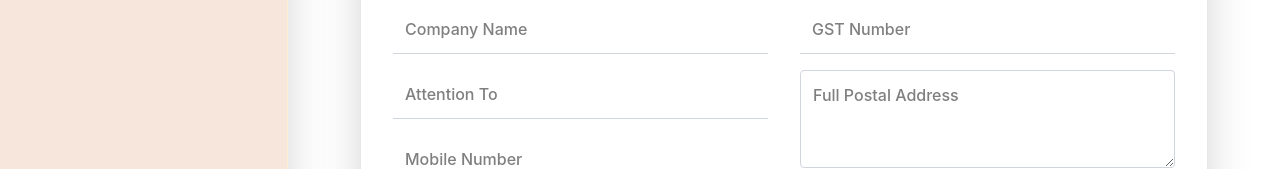
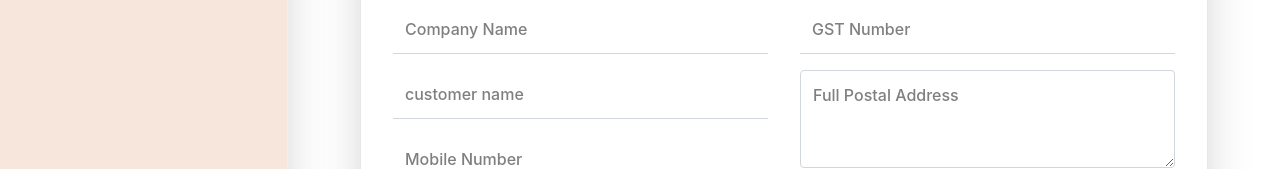
Before and after one commit to prerna-pawar30/admin, a React (Vite) app: page /sales/create-invoice in a window 1280 px wide. Shown: the part 499-668 px from the top of the page. Built offline with nearby package versions, Linux system fonts and the light colour scheme; no server answers; sample sign-in values are in the browser's storage.

Commit message:
changes in env

```diff
--- a/src/components/invoice/InvoiceFormPage.jsx
+++ b/src/components/invoice/InvoiceFormPage.jsx
@@ -16,7 +16,7 @@ const CreateInvoice = () => {
     customerServiceRep: "Vithalsir ( MD )",
     // Added specific backend requirement fields
     dueDate: new Date(new Date().getTime() + 10 * 24 * 60 * 60 * 1000).toISOString(),
-    permission: "invoice.list.create",
+    permission: "invoice.listing.create",
     billTo: {
       companyName: "",
       address: "",
@@ -149,7 +149,7 @@ const CreateInvoice = () => {
             <div className="grid grid-cols-1 md:grid-cols-2 gap-x-8 gap-y-4">
               <div className="space-y-4">
                 <input required name="companyName" placeholder="Company Name" className="w-full p-3 border-b border-gray-300 focus:border-orange-500 outline-none transition-colors font-medium" onChange={handleBillToChange} />
-                <input required name="contactPerson" placeholder="Attention To" className="w-full p-3 border-b border-gray-300 focus:border-orange-500 outline-none transition-colors font-medium" onChange={handleBillToChange} />
+                <input required name="contactPerson" placeholder="customer name" className="w-full p-3 border-b border-gray-300 focus:border-orange-500 outline-none transition-colors font-medium" onChange={handleBillToChange} />
                 <input required name="contactNumber" placeholder="Mobile Number" className="w-full p-3 border-b border-gray-300 focus:border-orange-500 outline-none transition-colors font-medium" onChange={handleBillToChange} />
               </div>
               <div className="space-y-4">
```
